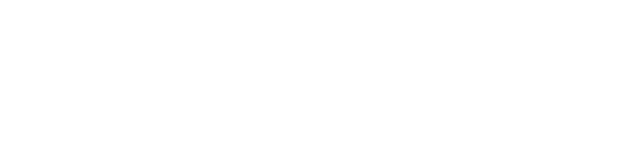
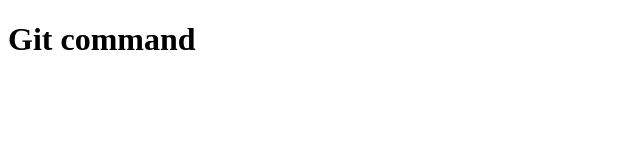
Before and after one commit to pavanreddy986/Another_One, a plain HTML site: page index.html in a window 1280 px wide. Shown: the whole page, without its empty margins (0-640 px from the left). Drawn offline with Linux system fonts and the light colour scheme.

Commit message:
added new h1 tag

```diff
--- a/index.html
+++ b/index.html
@@ -6,6 +6,6 @@
     <title>Document</title>
 </head>
 <body>
-
+    <h1>Git command</h1>
 </body>
 </html>
```
